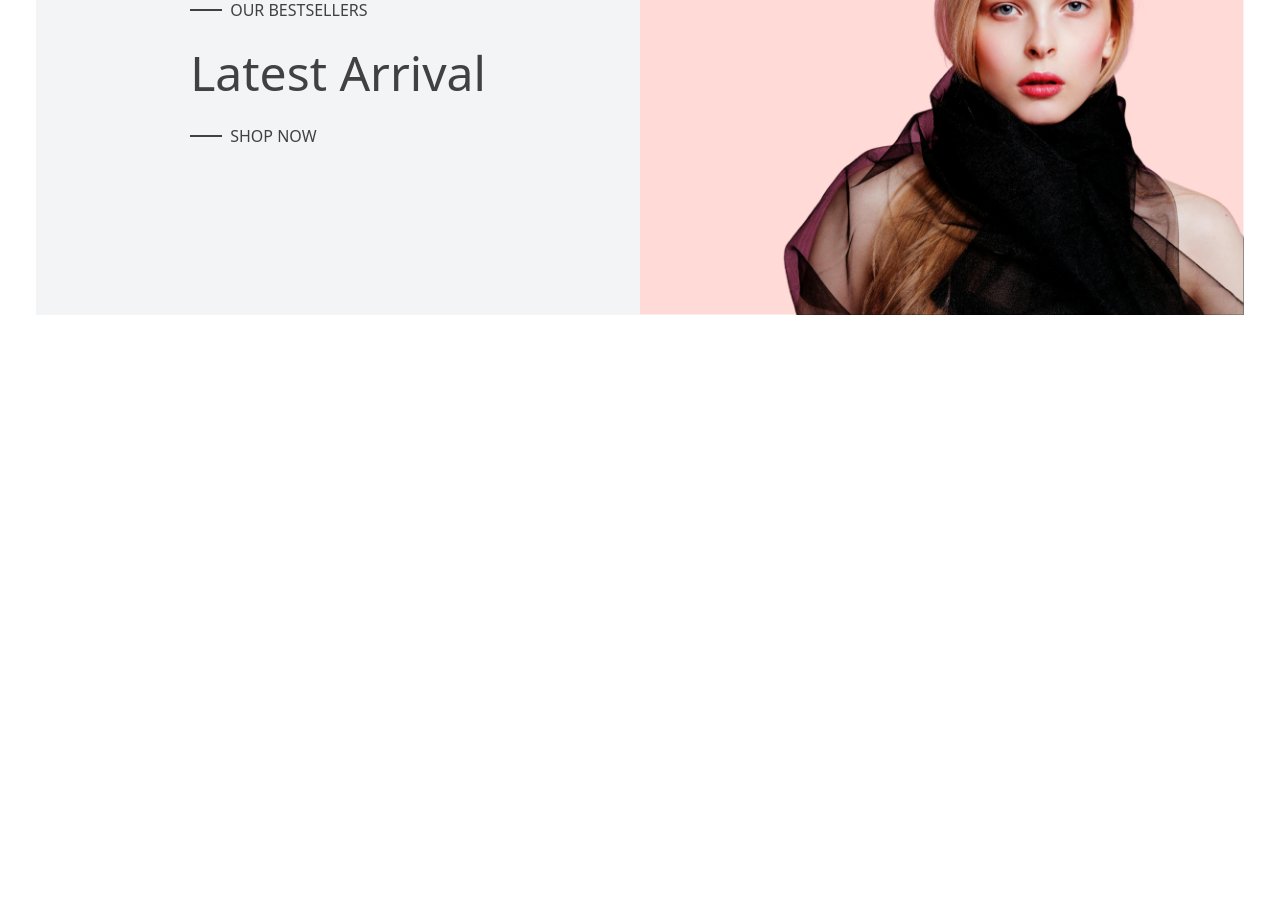
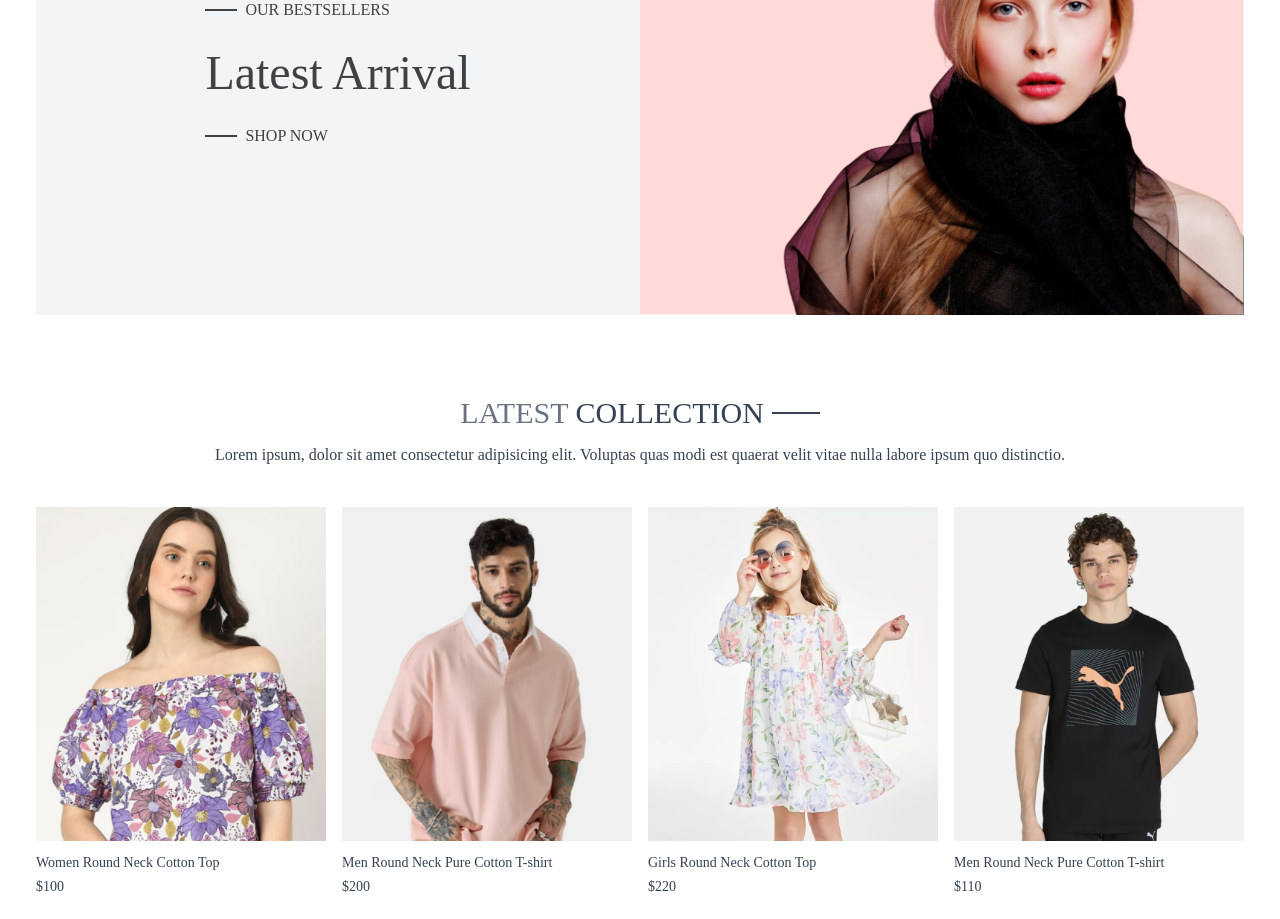
Before and after one commit to Zohirul-Islam/fashionshop, a React (Vite) app in the folder frontend/: page / in a window 1280 px wide. Shown: the part 280-1199 px from the top of the page. Before the commit the page ends 800 px from the top, so only its background shows below. Built offline with nearby package versions, Linux system fonts and the light colour scheme.

Commit message:
latest collection done

```diff
--- a/frontend/src/components/Hero.jsx
+++ b/frontend/src/components/Hero.jsx
@@ -11,7 +11,7 @@
             <p className="w-8 h-[2px] bg-[#414141]"></p>
             <p className="font-medium text-sm md:text-base">OUR BESTSELLERS</p>
           </div>
-          <h1 className="text-3xl sm:py-3 lg:text-5xl leading-relaxed">
+          <h1 className="text-3xl sm:py-3 lg:text-5xl leading-relaxed prata-regular">
             Latest Arrival
           </h1>
           <div className="flex gap-2 items-center">
--- /dev/null
+++ b/frontend/src/components/LatestCollection.jsx
@@ -0,0 +1,29 @@
+import React, { useContext, useEffect, useState } from 'react'
+import { shopContext } from '../context/ShopContext'
+import Title from './Title';
+import ProductItem from './ProductItem';
+
+const LatestCollection = () => {
+    const {products} = useContext(shopContext);
+    const [latestProducts,setLatestProducts] = useState([]);
+
+    useEffect(()=>{setLatestProducts(products.slice(0,10))},[])
+  return (
+    <div className='my-10'>
+        <div className="text-center py-10 text-3xl">
+            <Title txt1='LATEST' txt2='COLLECTION'/>
+            <p className='w-3/4 m-auto text-xs sm:text-sm md:text-base font-medium text-gray-700'>Lorem ipsum, dolor sit amet consectetur adipisicing elit. Voluptas quas modi est quaerat velit vitae nulla labore ipsum quo distinctio.</p>
+        </div>
+        {/* Rendering products */}
+        <div className="grid grid-col-2 gap-4 sm:grid-cols-3 md:grid-cols-4 lg:grid-col-5 gap-y-6">
+            {
+                latestProducts.map((item,index)=>(
+                    <ProductItem key={index} id = {item._id} image={item.image} name={item.name} price ={item.price}/>
+                ))
+            }
+        </div>
+    </div>
+  )
+}
+
+export default LatestCollection
--- /dev/null
+++ b/frontend/src/components/ProductItem.jsx
@@ -0,0 +1,22 @@
+import React, { useContext } from 'react'
+import { shopContext } from '../context/ShopContext'
+import { Link } from 'react-router-dom';
+
+const ProductItem = ({id,image,name,price}) => {
+    const {currency} = useContext(shopContext);
+
+  return (
+    <Link className='text-gray-700 cursor-pointer' to={`/product/${id}`}>
+        <div>
+            <div className='overflow-hidden'>
+                <img className='hover:scale-110 transition ease-in-out' src={image[0]} alt="" />
+            </div>
+            <p className='pt-3 pb-1 text-sm'>{name}</p>
+            <p className='text-sm font-medium'>{currency}{price}</p>
+        </div>
+
+    </Link>
+  )
+}
+
+export default ProductItem
--- /dev/null
+++ b/frontend/src/components/Title.jsx
@@ -0,0 +1,12 @@
+import React from 'react'
+
+const Title = ({txt1,txt2}) => {
+  return (
+    <div className='inline-flex items-center gap-2 mb-3'>
+        <p className='text-gray-500'>{txt1} <span className='text-gray-700 font-medium'>{txt2}</span></p>
+        <p className='w-8 sm:w-12 h-[1px] sm:h-[2px] bg-gray-700'></p>
+    </div>
+  )
+}
+
+export default Title
--- /dev/null
+++ b/frontend/src/context/Shopcontext.jsx
@@ -0,0 +1,19 @@
+import { createContext } from "react";
+import { products } from "../assets/assets";
+export const shopContext = createContext();
+
+const ShopContextProvider = ({children}) =>{
+    const currency = '$';
+
+    const delivery_fee = 10;
+   const value = {
+        products,currency,delivery_fee
+    }
+
+    return (
+        <shopContext.Provider value={value}>
+            {children}
+        </shopContext.Provider>
+    )
+}
+export default ShopContextProvider
--- a/frontend/src/index.css
+++ b/frontend/src/index.css
@@ -1,4 +1,14 @@
 @import "tailwindcss";
+@import url('https://fonts.googleapis.com/css2?family=Outfit:wght@100..900&family=Prata&display=swap');
+*{
+    font-family: outfit;
+}
+.prata-regular {
+  font-family: "Prata", serif;
+  font-weight: 400;
+  font-style: normal;
+}
+
 a.active hr{
     display: block;
 }
--- a/frontend/src/main.jsx
+++ b/frontend/src/main.jsx
@@ -3,10 +3,14 @@
 import './index.css'
 import App from './App.jsx'
 import { BrowserRouter } from 'react-router-dom'
+import ShopContextProvider from './context/ShopContext.jsx'
+createRoot(document.getElementById('root')).render(
+  <BrowserRouter>
+  <ShopContextProvider>
+      <App />
+  </ShopContextProvider>
 
 
-createRoot(document.getElementById('root')).render(
-  <BrowserRouter>
-    <App />
+
   </BrowserRouter>,
 )
--- a/frontend/src/pages/Home.jsx
+++ b/frontend/src/pages/Home.jsx
@@ -1,10 +1,12 @@
 import React from 'react'
 import Hero from '../components/Hero'
+import LatestCollection from '../components/LatestCollection'
 
 const Home = () => {
   return (
     <div>
       <Hero/>
+      <LatestCollection/>
     </div>
   )
 }
```
